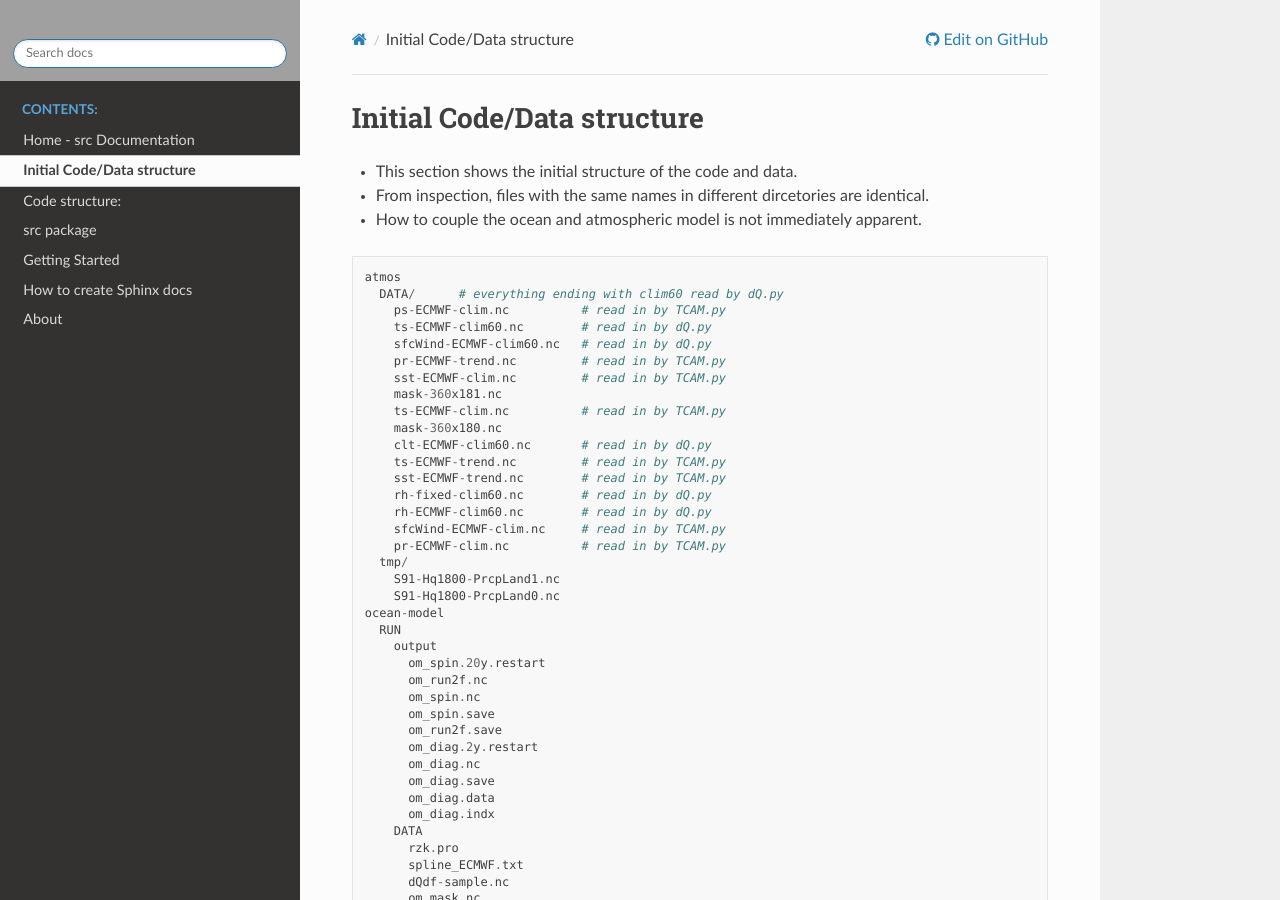
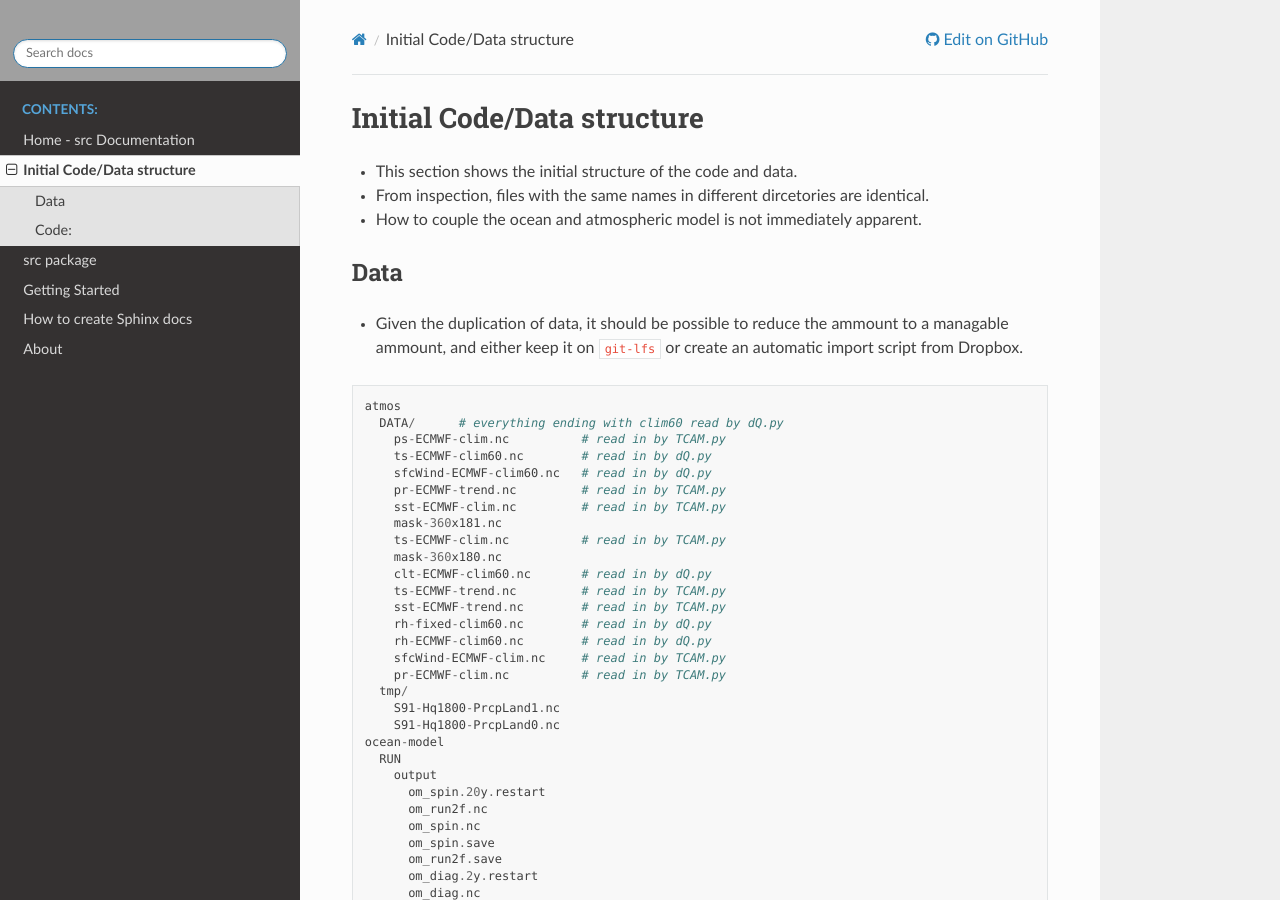
Before and after one commit to sdat2/seager19, a Sphinx documentation site: the page built from docs/DATA_FILE_LIST.md, in a window 1280 px wide and 900 px high. Built offline with Sphinx 7.4.7 and the Read the Docs theme 2.0.0, drawn with Linux system fonts in a browser that asks for light colours; some of the changed text lies outside the part shown.

Commit message:
fix: sections improved

````diff
--- a/docs/DATA_FILE_LIST.md
+++ b/docs/DATA_FILE_LIST.md
@@ -7,6 +7,13 @@
   dircetories are identical.
  - How to couple the ocean and atmospheric model is not
    immediately apparent.
+
+### Data
+
+ - Given the duplication of data, it should be possible to
+   reduce the ammount to a managable ammount, and either
+   keep it on `git-lfs` or create
+   an automatic import script from Dropbox.
 
 ```
 atmos
@@ -94,10 +101,11 @@ ocean-model
       tau-ECMWF-clim.y
 ```
 
-## Code structure:
+### Code:
 
  - Duplication of code between `jupyter-notebook`s and the `python` scripts.
  - Executables `om_run2f`, `tios2cdf`.
+ - The mixture of `Fortran`/`C` files in the ocean model is currently pretty inpenetrable.
 
 ```
 atmos
````
Also changed, not shown: docs/getting_started.rst (+7 -2 lines).
